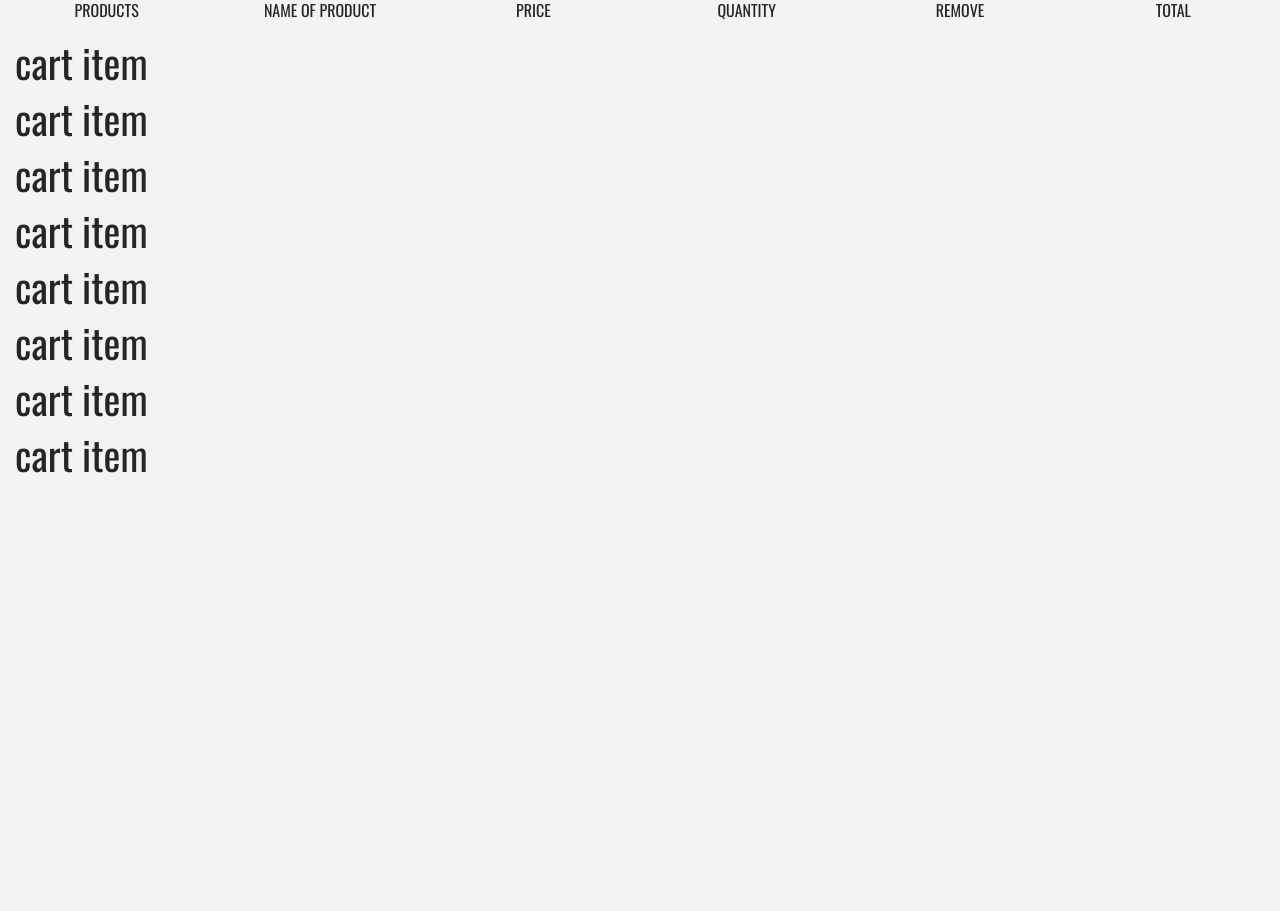
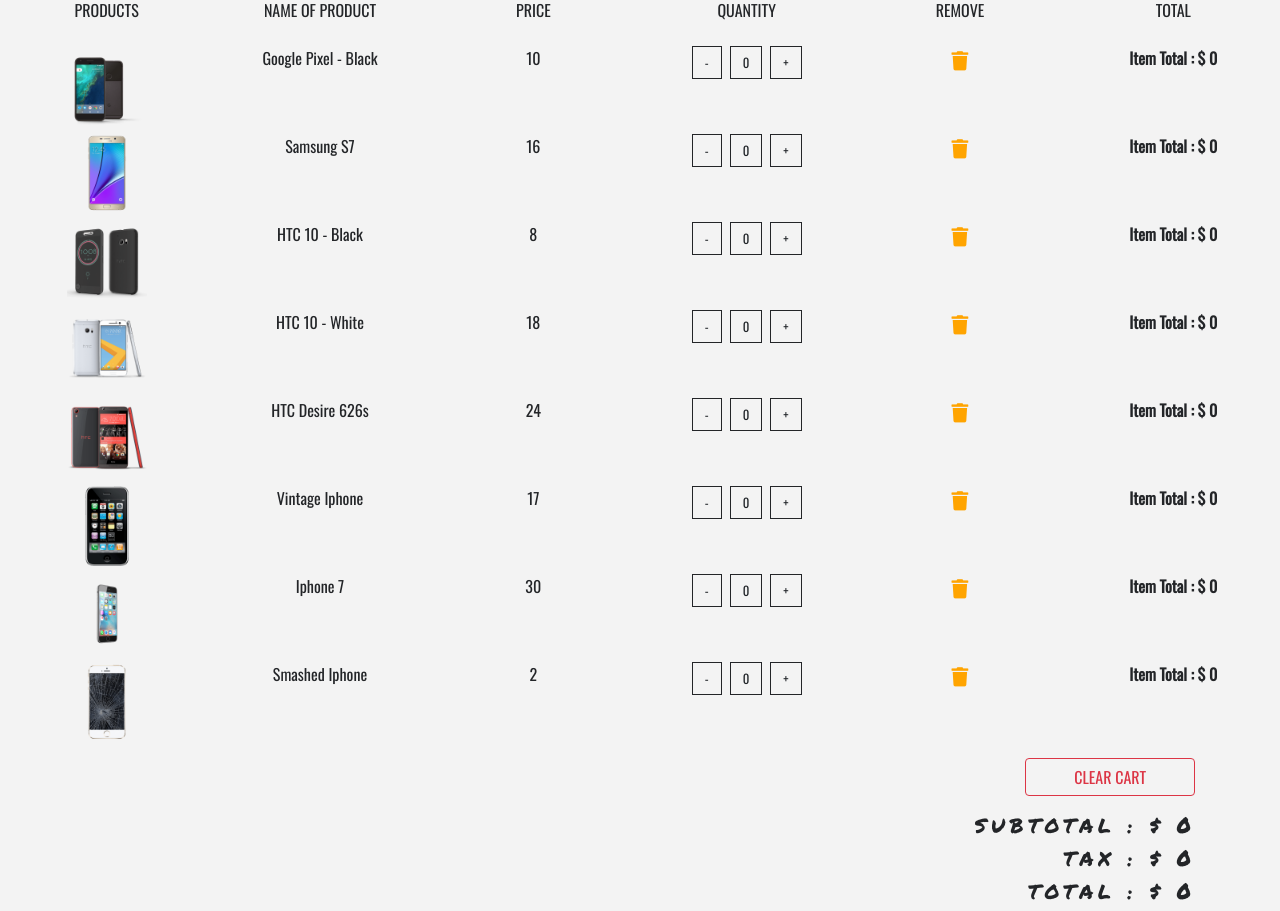
Before and after one commit to Alexi1569/phones-app, a React (Create React App) app: page /cart in a window 1280 px wide. Shown: the part 140-1051 px from the top of the page. Before the commit the page ends 800 px from the top, so only its background shows below. Built offline with nearby package versions, Linux system fonts and the light colour scheme.

Commit message:
markup cart ready

```diff
--- a/src/App.css
+++ b/src/App.css
@@ -21,3 +21,20 @@ body {
 .text-bright {
   color: var(--lightBlue);
 }
+.btn-black {
+  background: transparent;
+  text-transform: capitalize;
+  font-size: 0.8rem !important;
+  color: var(--mainDark);
+  border-radius: 0 !important;
+  border: 0.1rem solid var(--mainDark) !important;
+}
+.btn-black:hover {
+  background: var(--mainDark) !important;
+  color: var(--mainWhite) !important;
+}
+.cart-icon {
+  cursor: pointer;
+  font-size: 1.2rem;
+  color: var(--mainYellow);
+}
--- a/src/components/Cart/Cart.jsx
+++ b/src/components/Cart/Cart.jsx
@@ -4,6 +4,7 @@ import CartColumns from './CartColumns';
 import EmptyCart from './EmptyCart';
 import { ProductConsumer } from '../../context';
 import CartList from './CartList';
+import CartTotals from './CartTotals';
 
 export default class Cart extends Component {
   render() {
@@ -19,6 +20,7 @@ export default class Cart extends Component {
                   <Title name='your' title='cart' />
                   <CartColumns />
                   <CartList ctx={ctx} />
+                  <CartTotals ctx={ctx} />
                 </React.Fragment>
               );
             } else {
--- a/src/components/Cart/CartItem.jsx
+++ b/src/components/Cart/CartItem.jsx
@@ -1,9 +1,48 @@
 import React from 'react';
 
-export default function CartItem() {
+export default function CartItem({ item, ctx }) {
+  const { id, title, img, price, total, count } = item;
+  const { increment, decrement, removeItem } = ctx;
+
   return (
-    <div>
-      <h1>cart item</h1>
+    <div className='row my-2 text-capitalize text-center'>
+      <div className='col-10 mx-auto col-lg-2'>
+        <img
+          src={img}
+          alt={title}
+          style={{ width: '5rem', height: '5rem' }}
+          className='img-fluid'
+        />
+      </div>
+      <div className='col-10 mx-auto col-lg-2'>
+        <span className='d-lg-none'>Product : </span>
+        {title}
+      </div>
+      <div className='col-10 mx-auto col-lg-2'>
+        <span className='d-lg-none'>Price : </span>
+        {price}
+      </div>
+      <div className='col-10 mx-auto col-lg-2 my-2 my-lg-0'>
+        <div className='d-flex justify-content-center'>
+          <div>
+            <span className='btn btn-black mx-1' onClick={() => decrement(id)}>
+              -
+            </span>
+            <span className='btn btn-black mx-1'>{count}</span>
+            <span className='btn btn-black mx-1' onClick={() => increment(id)}>
+              +
+            </span>
+          </div>
+        </div>
+      </div>
+      <div className='col-10 mx-auto col-lg-2'>
+        <div className='cart-icon' onClick={() => removeItem(id)}>
+          <i className='fas fa-trash' />
+        </div>
+      </div>
+      <div className='col-10 mx-auto col-lg-2'>
+        <strong> item total : $ {total}</strong>
+      </div>
     </div>
   );
 }
--- /dev/null
+++ b/src/components/Cart/CartTotals.jsx
@@ -0,0 +1,41 @@
+import React from 'react';
+import { Link } from 'react-router-dom';
+
+export default function CartTotals({ ctx }) {
+  const { cartSubTotal, cartTotal, cartTax, clearCart } = ctx;
+
+  return (
+    <React.Fragment>
+      <div className='container'>
+        <div className='row'>
+          <div className='col-10 mt-2 ml-sm-5 ml-md-auto col-sm-8 text-capitalize text-right'>
+            <Link to='/'>
+              <button
+                className='btn btn-outline-danger text-uppercase mb-3 px-5'
+                type='button'
+                onClick={() => clearCart()}
+              >
+                clear cart
+              </button>
+            </Link>
+            <h5>
+              <span className='text-title'>
+                subtotal : <strong>$ {cartSubTotal}</strong>
+              </span>
+            </h5>
+            <h5>
+              <span className='text-title'>
+                tax : <strong>$ {cartTax}</strong>
+              </span>
+            </h5>
+            <h5>
+              <span className='text-title'>
+                total : <strong>$ {cartTotal}</strong>
+              </span>
+            </h5>
+          </div>
+        </div>
+      </div>
+    </React.Fragment>
+  );
+}
```
